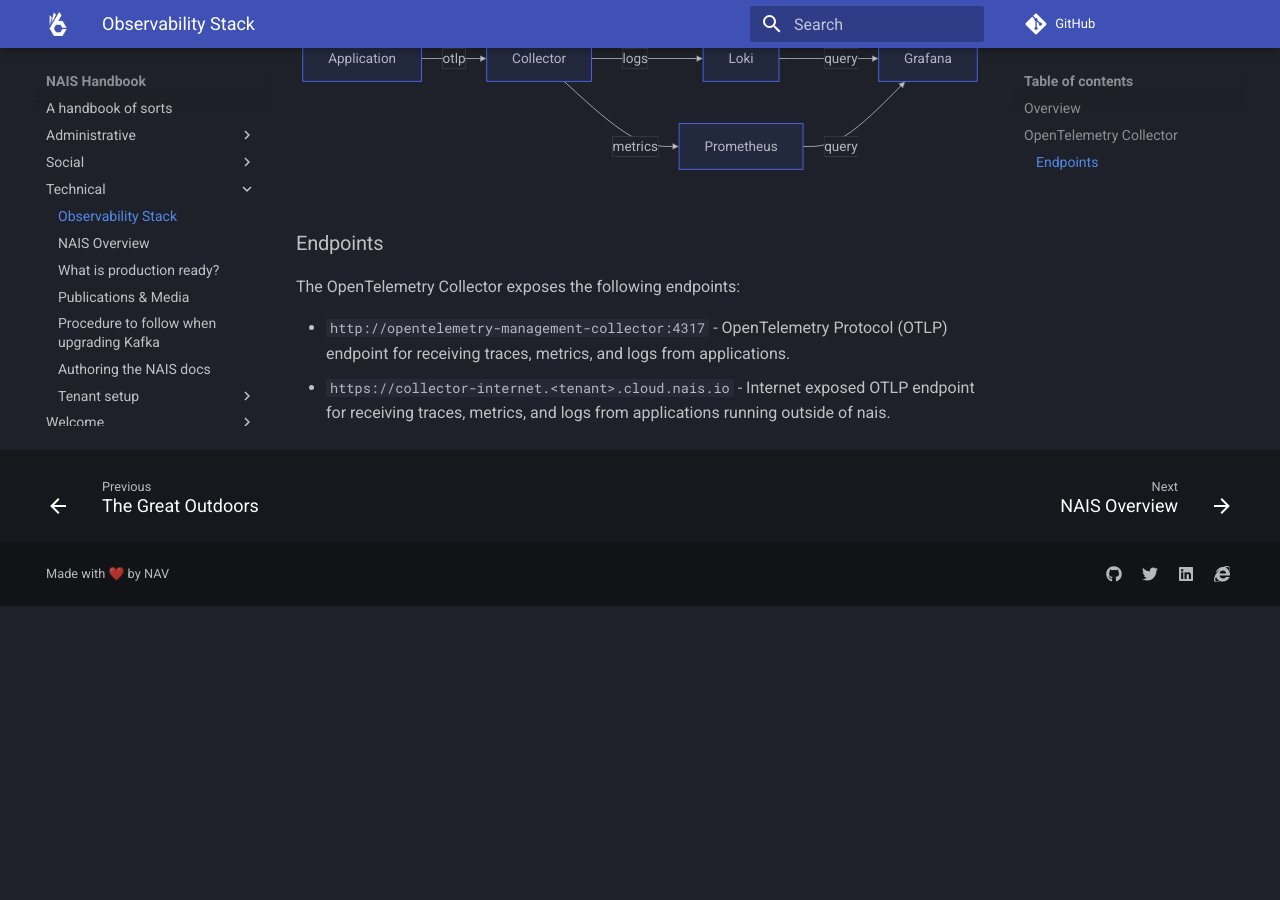
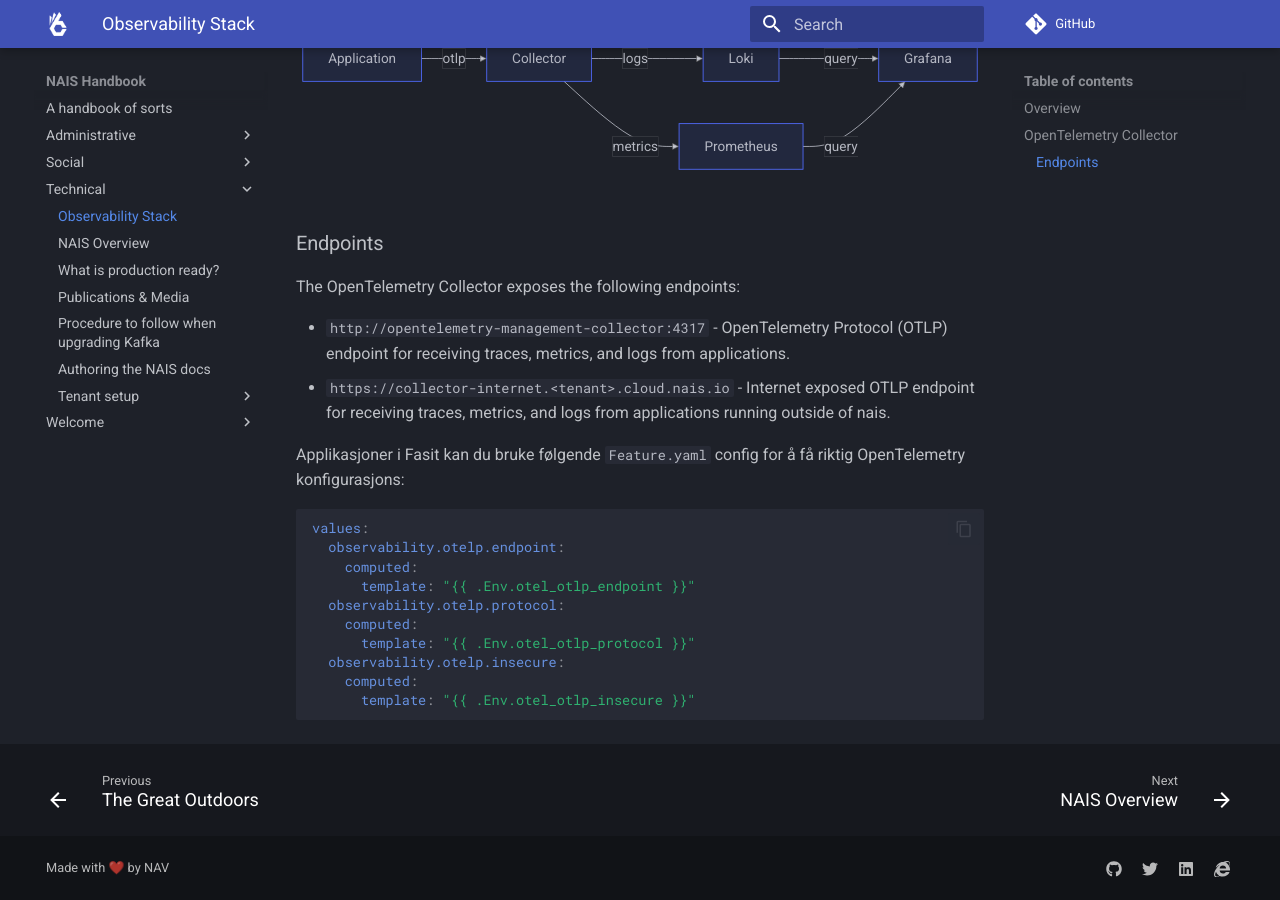
Before and after one commit to nais/handbook, an MkDocs documentation site: the page built from docs/technical/observability.md, in a window 1280 px wide and 900 px high, scrolled down 1058 px. Built offline with MkDocs 1.6.1 and Material for MkDocs 9.7.7, drawn with Linux system fonts in a browser that asks for light colours; comment, search, counter and statistics services are not loaded; before the commit the page ends 1664 px from its top, so only the background shows below that.

Commit message:
Add fasit Feature.yaml config for otlp config

````diff
--- a/docs/technical/observability.md
+++ b/docs/technical/observability.md
@@ -72,3 +72,18 @@
 
 - `http://opentelemetry-management-collector:4317` - OpenTelemetry Protocol (OTLP) endpoint for receiving traces, metrics, and logs from applications.
 - `https://collector-internet.<tenant>.cloud.nais.io` - Internet exposed OTLP endpoint for receiving traces, metrics, and logs from applications running outside of nais.
+
+Applikasjoner i Fasit kan du bruke følgende `Feature.yaml` config for å få riktig OpenTelemetry konfigurasjons:
+
+```yaml
+values:
+  observability.otelp.endpoint:
+    computed:
+      template: "{{ .Env.otel_otlp_endpoint }}"
+  observability.otelp.protocol:
+    computed:
+      template: "{{ .Env.otel_otlp_protocol }}"
+  observability.otelp.insecure:
+    computed:
+      template: "{{ .Env.otel_otlp_insecure }}"
+```
````
